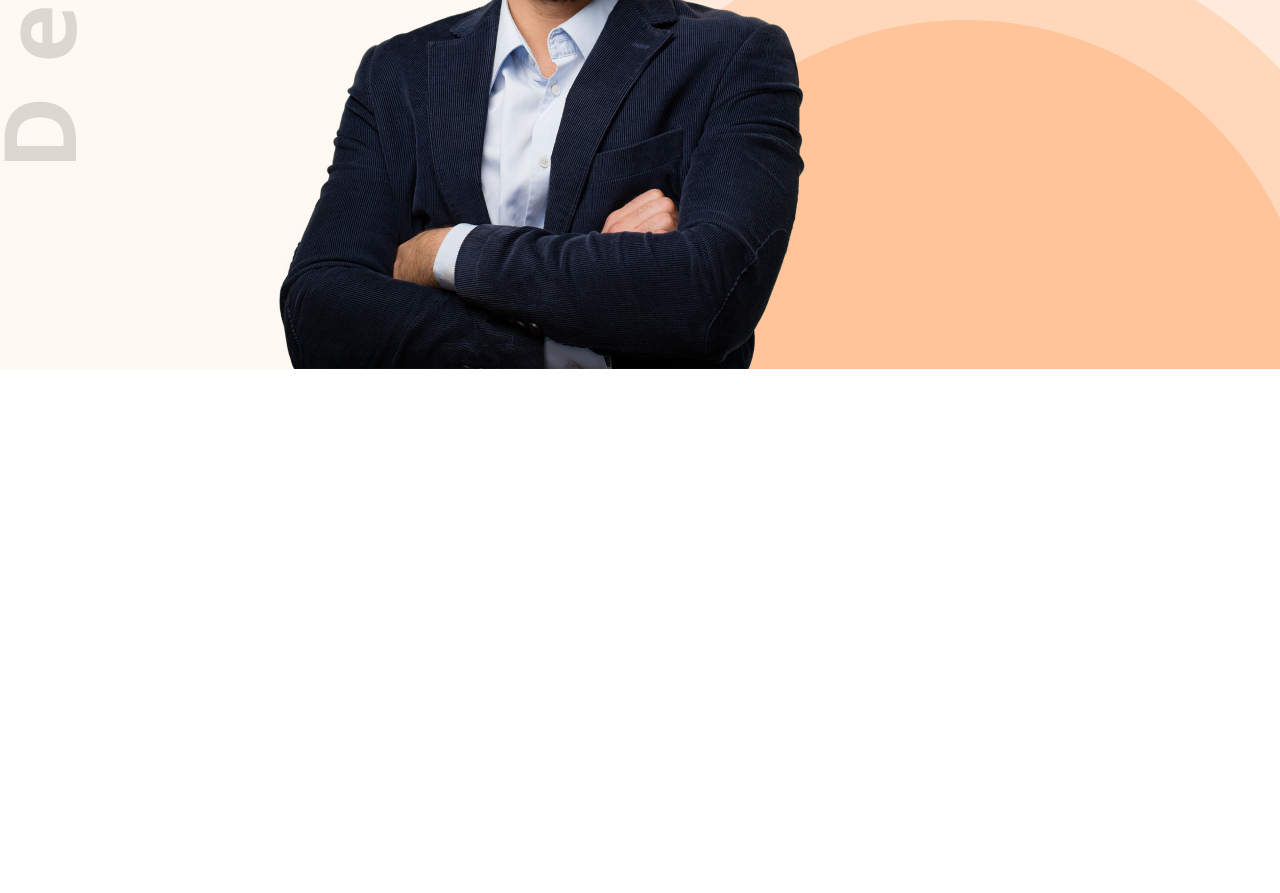
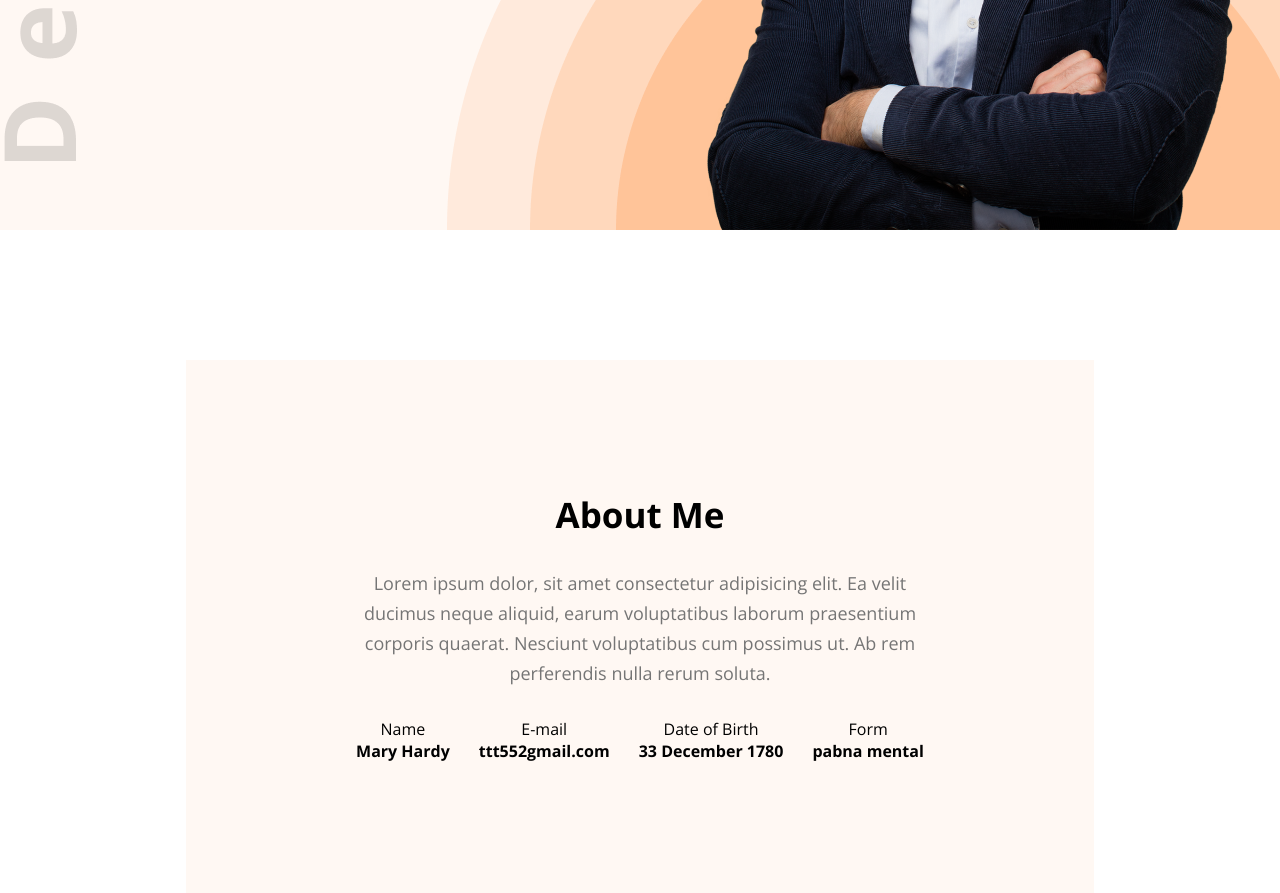
Before and after one commit to khaledur77/hero-dev-portfolio-code, a plain HTML site: page index.html in a window 1280 px wide. Shown: the part 602-1495 px from the top of the page. Before the commit the page ends 971 px from the top, so only its background shows below. Drawn offline with nearby package versions, Linux system fonts and the light colour scheme.

Commit message:
desighning easily

```diff
--- a/index.html
+++ b/index.html
@@ -29,12 +29,39 @@
             <p>Shot what able cold new see hold.Friendly as an betrayed formerly he. Morning because as to society behaved moments.</p>
             <div>
                 <button class="btn">Download CV</button>
-                <button class="bt">Contact</button>
+                <button class="btn">Contact</button>
             </div>
             <div class="banner-image">
                 <img src="images/hardy.png" alt="">
             </div>
         </section>
     </header>
+    <section id="about">
+        <div class="about-container">
+            <div class="section-heading">
+                <h2>About Me</h2>
+        <p>Lorem ipsum dolor, sit amet consectetur adipisicing elit. Ea velit ducimus neque aliquid, earum voluptatibus laborum praesentium corporis quaerat. Nesciunt voluptatibus cum possimus ut. Ab rem perferendis nulla rerum soluta.</p>
+                </div>
+                    <div class="About-Info">
+                    <div class="info card">
+                        <p>Name</p>
+                        <h4>Mary Hardy</h4>
+                    </div>
+                    <div class="info card">
+                        <p>E-mail</p>
+                        <h4>ttt552gmail.com</h4>
+                    </div>
+                    <div class="info card">
+                        <p>Date of Birth</p>
+                        <h4>33 December 1780</h4>
+                    </div>
+                    <div class="info card">
+                        <p>Form</p>
+                        <h4>pabna mental</h4>
+                    </div>
+        </div>
+        </div>
+
+    </section>
 </body>
 </html>
--- a/styles/portfolio.css
+++ b/styles/portfolio.css
@@ -50,19 +50,23 @@ nav .menu a{
 color: #474747;
 text-decoration: none;
 }
+.section-heading{
+max-width: 827px;
+text-align: center;
+}
+.section-heading h2{
+    font-size: 35px;
+    margin-bottom: 30px;
+}
+.section-heading p{
+    font-size: 18px;
+    margin-bottom: 30px;
+    line-height: 30px;
+    color: #757575;
+}
 .btn{
 background-color: #FD6E0A;
 color: white;
-border: none;
-padding: 18px 35px;
-border-radius: 5px;
-font-size: 20px;
-font-weight: bold;
-cursor: pointer;
-}
-.bt{
-
-color: #FD6E0A;
 border: none;
 padding: 18px 35px;
 border-radius: 5px;
@@ -76,6 +80,7 @@ cursor: pointer;
 #banner{
    /* border: 1px solid red;*/
     margin: 47px 38px 0 230px;
+    display: flex;
     justify-content: space-between;
     align-items: center;
 }
@@ -103,3 +108,25 @@ cursor: pointer;
     max-width: 585px;
     vertical-align: middle;
 }
+#about{
+    padding-top: 130px;
+}
+#about .about-container{
+     width: 71%;
+    max-width: 1140px;
+    margin:0 auto;
+    text-align: center;
+    background-color: #FFF8F3;
+    padding: 131px 156px;
+}
+
+#about .about-container .About-Info{
+display: flex;
+justify-content: space-around;
+}
+.About-Info .info card p{
+font-size: 20px;
+
+line-height: ;
+color: ;
+}
```
